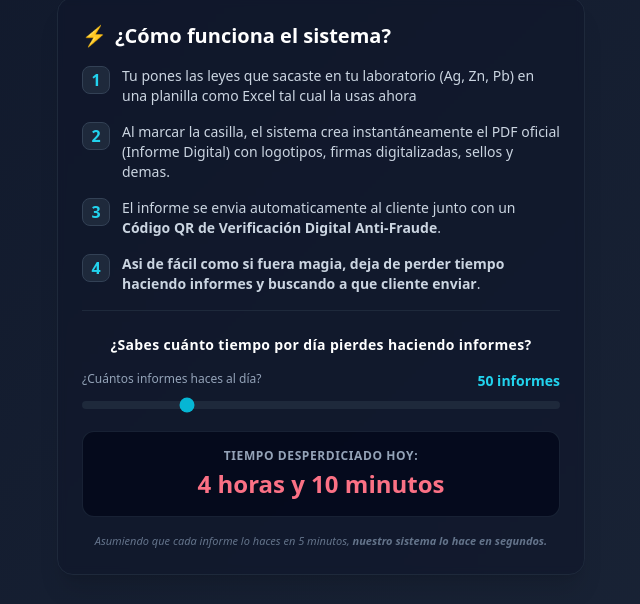
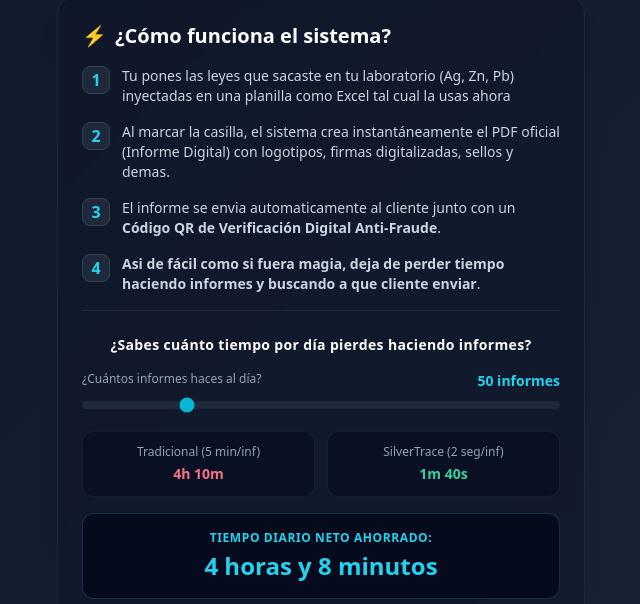
Before and after one commit to serviYa-tech/landing-Page-SilverTrace, a plain HTML site: page index.html in a window 1280 px wide. Shown: the part 191-795 px from the top of the page, without its empty margins (319-959 px from the left). Drawn offline with nearby package versions, Linux system fonts and the light colour scheme.

Commit message:
Update index.html

```diff
--- a/index.html
+++ b/index.html
@@ -29,7 +29,7 @@
             <div class="space-y-4">
                 <div class="flex gap-3">
                     <div class="bg-slate-800 text-cyan-400 font-bold rounded-lg w-7 h-7 flex items-center justify-center shrink-0 border border-slate-700">1</div>
-                    <p class="text-slate-300 text-sm">Tu pones las leyes que sacaste en tu laboratorio (Ag, Zn, Pb) en una planilla como Excel tal cual la usas ahora</p>
+                    <p class="text-slate-300 text-sm">Tu pones las leyes que sacaste en tu laboratorio (Ag, Zn, Pb) inyectadas en una planilla como Excel tal cual la usas ahora</p>
                 </div>
                 <div class="flex gap-3">
                     <div class="bg-slate-800 text-cyan-400 font-bold rounded-lg w-7 h-7 flex items-center justify-center shrink-0 border border-slate-700">2</div>
@@ -44,7 +44,7 @@
                     <p class="text-slate-300 text-sm"><strong>Asi de fácil como si fuera magia, deja de perder tiempo haciendo informes y buscando a que cliente enviar</strong>.</p>
                 </div>
 
-                <!-- GRÁFICO / CALCULADORA INTERACTIVA DE TIEMPO -->
+                <!-- GRÁFICO / CALCULADORA INTERACTIVA DE TIEMPO COMPARTIDA -->
                 <div class="mt-6 pt-6 border-t border-slate-800 space-y-4">
                     <h3 class="text-sm font-bold text-white text-center tracking-wide">¿Sabes cuánto tiempo por día pierdes haciendo informes?</h3>
 
@@ -57,12 +57,25 @@
                                class="w-full h-2 bg-slate-800 rounded-lg appearance-none cursor-pointer accent-cyan-500">
                     </div>
 
-                    <div class="bg-slate-950/70 border border-slate-800/80 rounded-xl p-4 text-center">
-                        <p class="text-xs text-slate-400 uppercase tracking-wider font-semibold">Tiempo desperdiciado hoy:</p>
-                        <p id="time-display" class="text-2xl font-black text-rose-400 mt-1">4 horas y 10 minutos</p>
+                    <!-- COMPARATIVA DIRECTA -->
+                    <div class="grid grid-cols-2 gap-3 text-center text-xs mt-2">
+                        <div class="bg-slate-950/40 border border-slate-800/60 rounded-xl p-3">
+                            <span class="text-slate-400 block mb-1">Tradicional (5 min/inf)</span>
+                            <span id="manual-time-display" class="font-bold text-rose-400 text-sm">4h 10m</span>
+                        </div>
+                        <div class="bg-slate-950/40 border border-slate-800/60 rounded-xl p-3">
+                            <span class="text-slate-400 block mb-1">SilverTrace (2 seg/inf)</span>
+                            <span id="st-time-display" class="font-bold text-emerald-400 text-sm">1m 40s</span>
+                        </div>
                     </div>
 
-                    <p class="text-[11px] text-slate-500 italic text-center">Asumiendo que cada informe lo haces en 5 minutos, <strong>nuestro sistema lo hace en segundos.</strong></p>
+                    <!-- TIEMPO NETO AHORRADO -->
+                    <div class="bg-slate-950/70 border border-cyan-900/60 rounded-xl p-4 text-center">
+                        <p class="text-xs text-cyan-400 uppercase tracking-wider font-bold">Tiempo diario neto ahorrado:</p>
+                        <p id="savings-display" class="text-2xl font-black text-cyan-400 mt-1">4 horas y 8 minutos</p>
+                    </div>
+
+                    <p class="text-[11px] text-slate-500 italic text-center">Nuestro sistema procesa y despacha en segundos lo que a ti te toma horas.</p>
                 </div>
             </div>
         </section>
@@ -87,7 +100,7 @@
                 <span class="text-emerald-400">🪙</span> Planes de Recarga Prepago
             </h2>
             <p class="text-xs text-slate-400 mb-4">Sin contratos forzosos. Los créditos no vencen nunca.</p>
-	    <p class="text-xs text-slate-400 mb-4">1 Credito = 1 informe enviado</p>
+            <p class="text-xs text-slate-400 mb-4">1 Credito = 1 informe enviado</p>
 
             <div class="border border-slate-800 rounded-xl overflow-hidden divide-y divide-slate-800 font-medium text-sm">
                 <div class="flex justify-between bg-slate-950/60 p-3 text-xs uppercase tracking-wider text-slate-400 font-bold">
@@ -140,31 +153,49 @@
     <script>
         const slider = document.getElementById('reports-slider');
         const countDisplay = document.getElementById('count-display');
-        const timeDisplay = document.getElementById('time-display');
+        const manualTimeDisplay = document.getElementById('manual-time-display');
+        const stTimeDisplay = document.getElementById('st-time-display');
+        const savingsDisplay = document.getElementById('savings-display');
+
+        function formatSimpleTime(totalSeconds) {
+            const hours = Math.floor(totalSeconds / 3600);
+            const minutes = Math.floor((totalSeconds % 3600) / 60);
+            const seconds = totalSeconds % 60;
+
+            let res = "";
+            if (hours > 0) res += `${hours}h `;
+            if (minutes > 0 || hours > 0) res += `${minutes}m `;
+            if (seconds > 0 || (hours === 0 && minutes === 0)) res += `${seconds}s`;
+            return res.trim();
+        }
+
+        function formatLongTime(totalSeconds) {
+            const hours = Math.floor(totalSeconds / 3600);
+            const minutes = Math.floor((totalSeconds % 3600) / 60);
+            const seconds = totalSeconds % 60;
+
+            let parts = [];
+            if (hours > 0) parts.push(`${hours} ${hours === 1 ? 'hora' : 'horas'}`);
+            if (minutes > 0) parts.push(`${minutes} ${minutes === 1 ? 'minuto' : 'minutos'}`);
+            if (seconds > 0 && hours === 0) parts.push(`${seconds} segundos`);
+
+            return parts.length > 0 ? parts.join(' y ') : "0 segundos";
+        }
 
         function updateMetrics() {
             const reports = parseInt(slider.value);
             countDisplay.textContent = reports;
 
-            const totalMinutes = reports * 5;
-            const hours = Math.floor(totalMinutes / 60);
-            const minutes = totalMinutes % 60;
+            const manualSeconds = reports * 5 * 60; // 5 min en seg
+            const stSeconds = reports * 2;          // 2 seg base
+            const savedSeconds = manualSeconds - stSeconds;
 
-            let resultText = "";
-            if (hours > 0) {
-                resultText += `${hours} ${hours === 1 ? 'hora' : 'horas'}`;
-                if (minutes > 0) {
-                    resultText += ` y ${minutes} minutos`;
-                }
-            } else {
-                resultText += `${minutes} minutos`;
-            }
-
-            timeDisplay.textContent = resultText;
+            manualTimeDisplay.textContent = formatSimpleTime(manualSeconds);
+            stTimeDisplay.textContent = formatSimpleTime(stSeconds);
+            savingsDisplay.textContent = formatLongTime(savedSeconds);
         }
 
         slider.addEventListener('input', updateMetrics);
-        // Inicializar al cargar
         updateMetrics();
     </script>
 </body>
```
